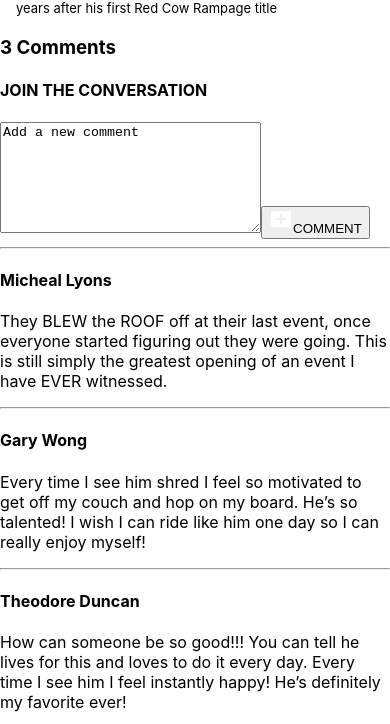
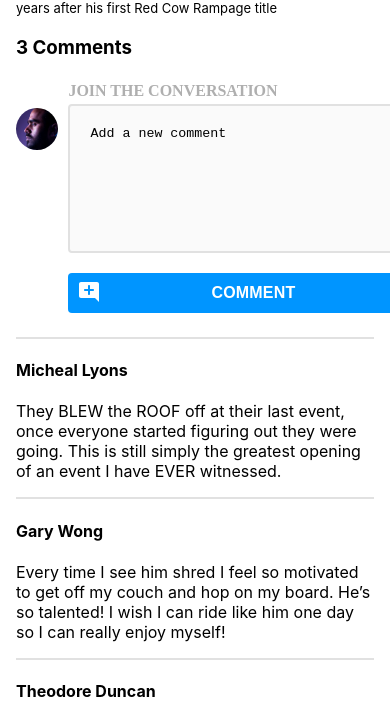
Before and after one commit to mayteles/maylon-teles-brainflix, a React (Create React App) app: page / in a window 390 px wide. Shown: the part 829-1553 px from the top of the page. Built offline with nearby package versions, Linux system fonts and the light colour scheme.

Commit message:
comment form design implemented for mobile

```diff
--- a/src/components/main/MainVideo.js
+++ b/src/components/main/MainVideo.js
@@ -3,6 +3,7 @@ import videosData from '../../data/video-details.json';
 import eye from '../../assets/Icons/views.svg';
 import likes from '../../assets/Icons/likes.svg';
 import commentLogo from '../../assets/Icons/add_comment.svg';
+import profile from '../../assets/Images/Mohan-muruge.jpg';
 
 
 const VideoItem = ({ onVideoSelect }) => {
@@ -40,31 +41,40 @@ const VideoItem = ({ onVideoSelect }) => {
             <p className="video__item-description">{video.description}</p>
         </div>
         {/* sub-comment section */}
-        <section>
+        <section className='comment'>
             <h3>3 Comments</h3>
-            <form action='/'>
-                <h4>JOIN THE CONVERSATION</h4>
-                <textarea rows="7" cols="30" name="comment">
-                    Add a new comment
-                </textarea>
-                <button type='button'>
-                    <span><img src={commentLogo} alt='comment'/></span>
-                    <span>COMMENT</span>
-                </button>
+            <form action='/' className='comment__form'>
+                <div className='comment__form-content'>
+                    <div className='comment__profile-wrapper'>
+                        <img src={profile} alt='Profile' className='comment__profile'/>
+                    </div>
+                    <div className='comment__area'>
+                        <h4 className='comment__heading'>JOIN THE CONVERSATION</h4>
+                        <textarea rows="7" cols="10" name="comment" className='comment__textarea'>
+                            Add a new comment
+                        </textarea>
+                        <button type='button' className='comment__btn'>
+                            <span className='comment__btn-imgwrapper'>
+                                <img src={commentLogo} alt='comment'/>
+                            </span>
+                            <span className='comment__btn-text'>COMMENT</span>
+                        </button>
+                    </div>
+                </div>
             </form>
-            <hr/>
+            <hr className='hr'/>
 
             <h4>{video.comments[0].name}</h4>
             <p>{video.comments[0].comment}</p>
-            <hr/>
+            <hr className='hr'/>
 
             <h4>{video.comments[1].name}</h4>
             <p>{video.comments[1].comment}</p>
-            <hr/>
+            <hr className='hr'/>
 
             <h4>{video.comments[2].name}</h4>
             <p>{video.comments[2].comment}</p>
-            <hr/>
+            <hr className='hr'/>
         </section>
     </section>
   );
--- a/src/styles/VideoItem.scss
+++ b/src/styles/VideoItem.scss
@@ -43,3 +43,69 @@
 .hr {
     border: 1px solid $Mercury;
 }
+
+// sub comment section design implementation
+.comment {
+    padding: 0 16px;
+    &__form {
+        display: flex;
+        flex-wrap: wrap;
+        justify-content: space-between;
+        &-content {
+            display: flex;
+            flex-direction: row;
+            align-items: flex-start;
+        }
+    }
+    &__profile {
+        border-radius: 50%;
+        height: 2.65rem;
+        width: 2.65rem;
+        object-fit: cover;
+        object-position: 30% 90%;
+        &-wrapper {
+            display: flex;
+            justify-content: left;
+            margin: 30px 10px 0 0;
+        }
+    }
+    &__heading {
+        width: 100%;
+        margin: 0;
+        padding: 4px 0;
+        color: $Silver;
+        font-family: 'Avenir';
+    }
+    &__textarea {
+        background-color: $Alabaster;
+        padding: 20px;
+        border-radius: 4px;
+        width: 87%;
+        border: 2px solid $Mercury;
+        overflow: auto;
+        word-wrap: break-word;
+    }
+    &__btn {
+        @include cta;
+        display: flex;
+        align-items: center;
+        justify-content: center;
+        width: 100%;
+        margin: 16px 0;
+        padding: 8px;
+        box-sizing: border-box;
+        &-text {
+            font-weight: 700;
+            padding: 0 110px;
+            font-size: 16px;
+            line-height: 25px;
+            text-align: center;
+            letter-spacing: 0.2px;
+            color: $White;
+        }
+        &-imgwrapper {
+            height: 25px;
+            width: 25px;
+        }
+    }
+}
```
